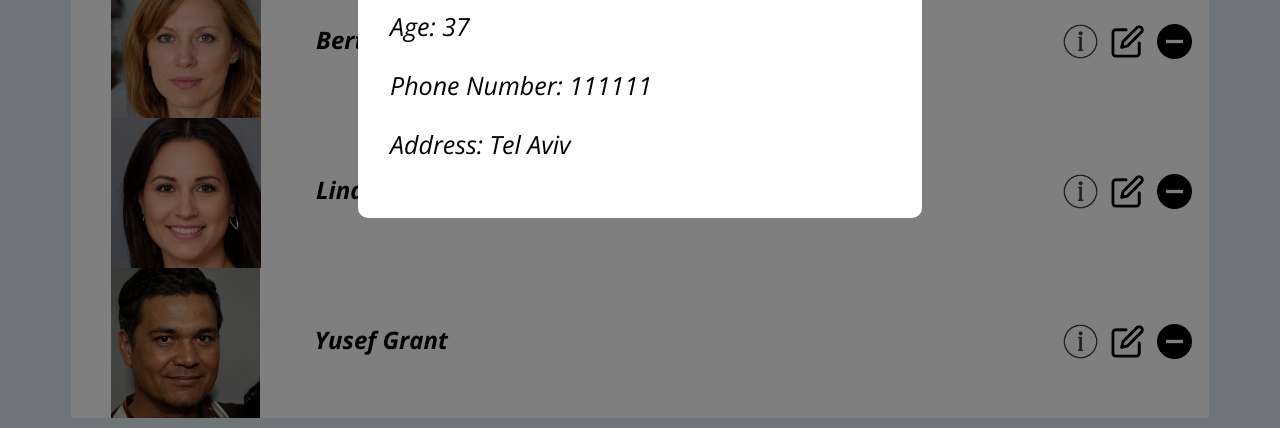
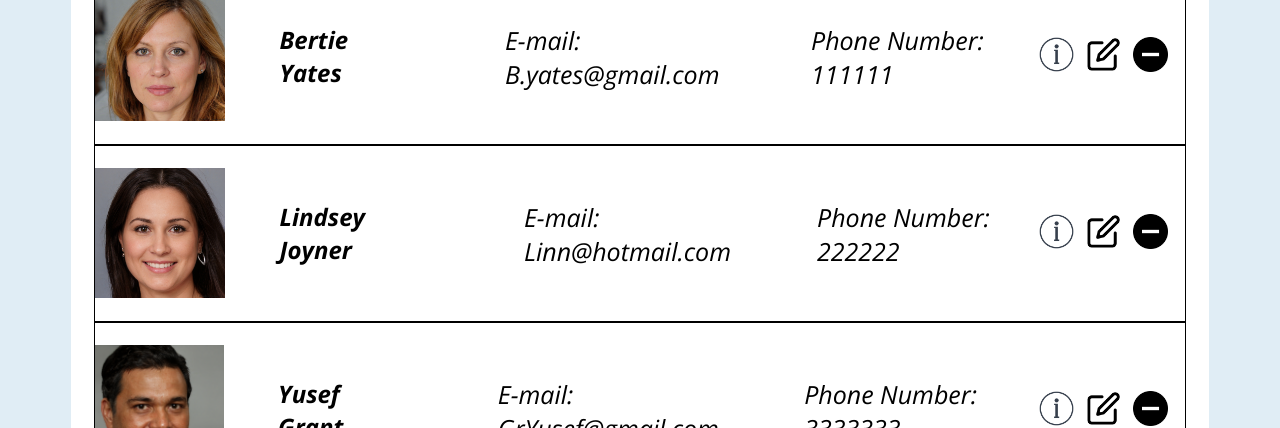
Before and after one commit to Yael-Salem/projectJS, a plain HTML site: page index.html in a window 1280 px wide. Shown: the part 248-676 px from the top of the page. Drawn offline with Linux system fonts and the light colour scheme.

Commit message:
Project Path #2

```diff
--- /dev/null
+++ b/contactsList.js
@@ -0,0 +1,88 @@
+'use strict';
+/*שמות מגישים:
+ליאון מברין
+יאיל סאלם*/
+
+// Contacts array
+const contacts =
+[
+    {
+        name: 'Bertie Yates',
+        phoneNum: '111111',
+        email: 'B.yates@gmail.com',
+        image: './images/contact1.jpg'
+    },
+
+    {
+        name: 'Lindsey Joyner',
+        phoneNum: '222222',
+        email: 'Linn@hotmail.com',
+        image: './images/contact2.jpg'
+    },
+
+    {
+        name: 'Yusef Grant',
+        phoneNum: '3333333',
+        email: 'GrYusef@gmail.com',
+        image: './images/contact3.png'
+    }
+];
+
+// Creating and displaying a list element with each person's contact info
+const contactList = document.getElementById('contactList');
+
+contacts.forEach(elem =>{
+    const li = document.createElement('li');
+
+    const contactDiv = document.createElement('div');
+
+    contactDiv.className = 'contact';
+
+    // Creating the edit, view and delete icons for each contact
+    const removeBtn = document.createElement('button');
+    removeBtn.className = 'removeButton';
+    removeBtn.innerHTML = '<img src="./images/deleteContact.png" alt="Remove" title="Remove contact">';
+    contactDiv.prepend(removeBtn);
+
+    const editBtn = document.createElement('button');
+    editBtn.className = 'editButton';
+    editBtn.innerHTML = '<img src="./images/editIcon.png" alt="Edit" title="Edit contact">';
+    contactDiv.prepend(editBtn);
+
+    const infoBtn = document.createElement('button');
+    infoBtn.className = 'infoButton';
+    infoBtn.innerHTML = '<img src="./images/infoIcon.png" alt="Info" title="View contact information">';
+    contactDiv.prepend(infoBtn);
+
+    //Creating the paragraph for contact's phone number
+    const phoneNumber = document.createElement('p');
+    phoneNumber.textContent = 'Phone Number: ' + elem.phoneNum;
+    contactDiv.prepend(phoneNumber);
+
+    // Contact Email
+    const emailAdd = document.createElement('p');
+    emailAdd.textContent = 'E-mail: ' + elem.email;
+    contactDiv.prepend(emailAdd);
+
+    // Contact Name
+    const contactName = document.createElement('h2');
+    contactName.textContent = elem.name;
+    contactDiv.prepend(contactName);
+
+    // Contact photo
+    const contactPhoto = document.createElement('img');
+    contactPhoto.setAttribute('src' , elem.image);
+    contactPhoto.className = 'contactPhoto'
+    contactDiv.prepend(contactPhoto);
+
+    li.prepend(contactDiv);
+
+    contactList.append(li);
+});
+
+// Button to delete all contacts
+const delteAllBtn = document.getElementById('deleteAll');
+
+delteAllBtn.addEventListener('click' , () =>{
+    contactList.remove();
+});
--- a/index.html
+++ b/index.html
@@ -19,49 +19,19 @@
     <main>
         <div class="wrapper">
         <button class="editList"><img src="./images/addContact.png" alt="Add" title="Add contact"></button>
-        <button class="editList"><img src="./images/removeIcon.png" alt="Remove All" title="Delete all contacts"></button>
+        <button class="editList" id="deleteAll"><img src="./images/removeIcon.png" alt="Remove All" title="Delete all contacts"></button>
 
-        <section id="contactList">
-            <ul>
-                <li>
-                    <div class="contact">
-                    <img class="contactPhoto" src="./images/contact1.jpg" alt="Photo of the current contact">
-                    <h2>Bertie Yates</h2>
-                    <button class="infoButton"><img src="./images/infoIcon.png" alt="Info" title="View contact information"></button>
-                    <button class="editButton"><img src="./images/editIcon.png" alt="Edit" title="Edit contact"></button>
-                    <button class="removeButton"><img src="./images/deleteContact.png" alt="Remove" title="Remove contact"></button>
-                </div>
-            </li>
-              <li>
-                    <div class="contact">
-                    <img class="contactPhoto" src="./images/contact2.jpg" alt="Photo of the current contact">
-                    <h2>Lindsey Joyner</h2>
-                    <button class="infoButton"><img src="./images/infoIcon.png" alt="Info" title="View contact information"></button>
-                    <button class="editButton"><img src="./images/editIcon.png" alt="Edit" title="Edit contact"></button>
-                    <button class="removeButton"><img src="./images/deleteContact.png" alt="Remove" title="Remove contact"></button>
-                </div>
-            </li>
-              <li>
-                    <div class="contact">
-                    <img class="contactPhoto" src="./images/contact3.png" alt="Photo of the current contact">
-                    <h2>Yusef Grant</h2>
-                    <button class="infoButton"><img src="./images/infoIcon.png" alt="Info" title="View contact information"></button>
-                    <button class="editButton"><img src="./images/editIcon.png" alt="Edit" title="Edit contact"></button>
-                    <button class="removeButton"><img src="./images/deleteContact.png" alt="Remove" title="Remove contact"></button>
-                </div>
-            </li>
-            </ul>
+        <section id="contacts">
+            <ul id="contactList">
+        </ul>
         </section>
-
         </div>
     </main>
 
-
-
     <footer>
         <nav>
+            <a href="./aboutus.html">About Us</a>
             <a href="./contactus.html">Contact Us</a>
-            <a href="./aboutus.html">About Us</a>
         </nav>
       <p>&copy; 2025 Yail Salem & Leon Mavrin All rights reserved.</p>
   </footer>
@@ -72,11 +42,12 @@
     <div class="modal-content">
         <span id="closeModal" class="close">&times;</span>
         <h2 class="contactName">Bertie Yates</h2>
-        <p class="contactDetails age">Age: 37</p>
-        <p class="contactDetails phoneNumber">Phone Number: 111111</p>
-        <p class="contactDetails contactAddress">Address: Tel Aviv</p>
+        <p class="contactDetails" class="age">Age: 37</p>
+        <p class="contactDetails" class="phoneNumber">Phone Number: 111111</p>
+        <p class="contactDetails" class="contactAddress">Address: Tel Aviv</p>
     </div>
   </div>
 
+  <script src="./contactsList.js"></script>
 </body>
 </html>
--- a/style.css
+++ b/style.css
@@ -45,17 +45,19 @@ h3{
 /* #region Contact List */
 ul{
     list-style-type: none;
+    padding: 0% 2% 0% 2%;
 }
 
 .contactPhoto{
-    height: 150px;
+    height: 130px;
     width: auto ;
-
+    margin-top: 2%;
 }
 
 .contact{
     display: flex;
     flex-direction: row;
+    border: 1px solid black;
 }
 
 .contact > button > img{
@@ -66,6 +68,12 @@ ul{
 .contact > button{
     background-color: white;
     border: none;
+}
+
+.contact > p{
+    margin: 5% 0% 0% 0%;
+    padding: 0% 0% 2% 5%;
+    font-size: 25px;
 }
 
 .infoButton{
@@ -112,6 +120,7 @@ body{
     width: 90%;
     height: 90%;
     margin: auto;
+    padding-bottom: 2%;
 }
 /* #endregion */
 
@@ -157,7 +166,7 @@ a:hover{
 /* Modal */
 /*#region Modal*/
 .modal{
-    display: block;
+    display: none;
     position: fixed;
     z-index: 2000;
     left: 0;
```
